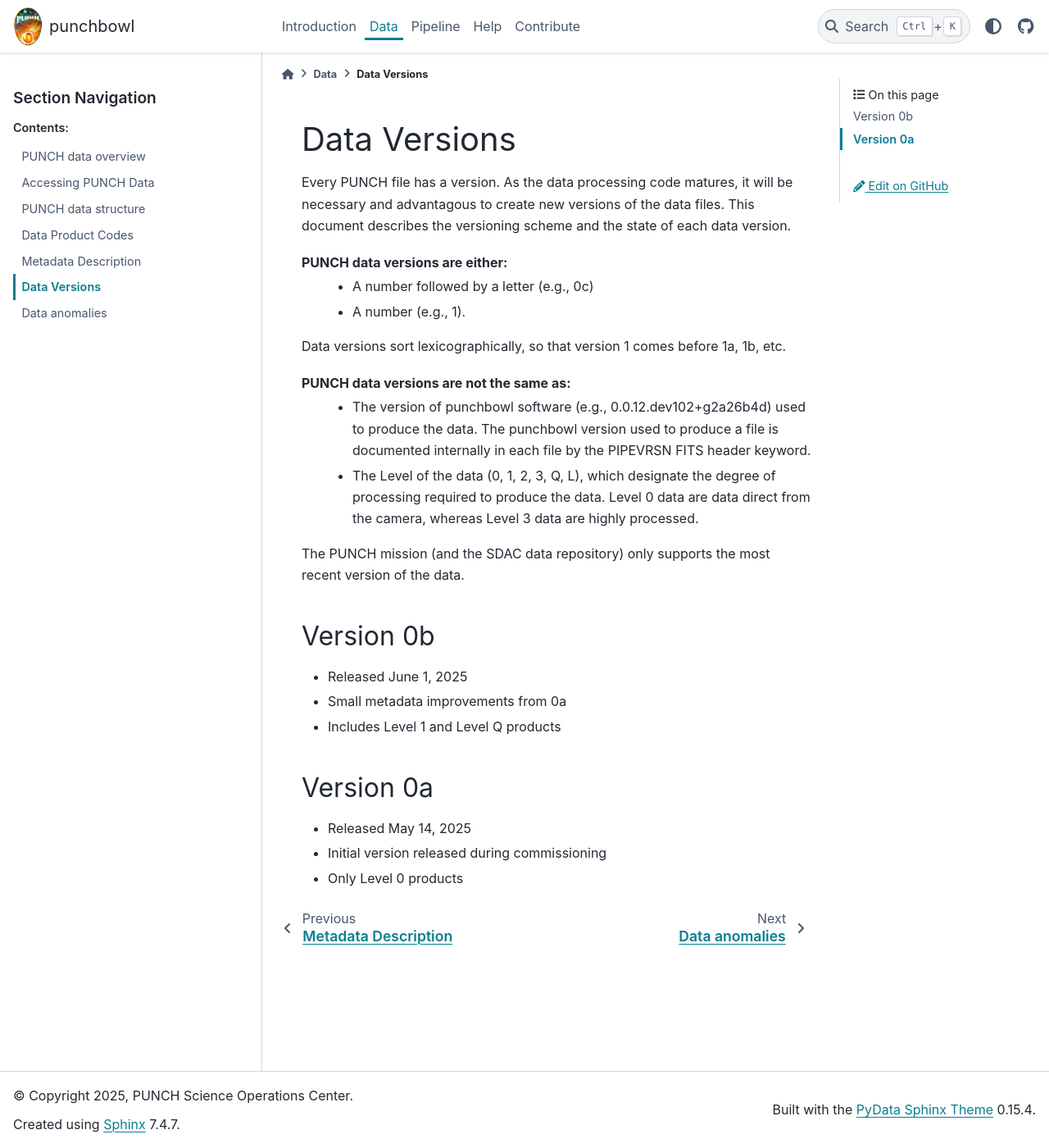
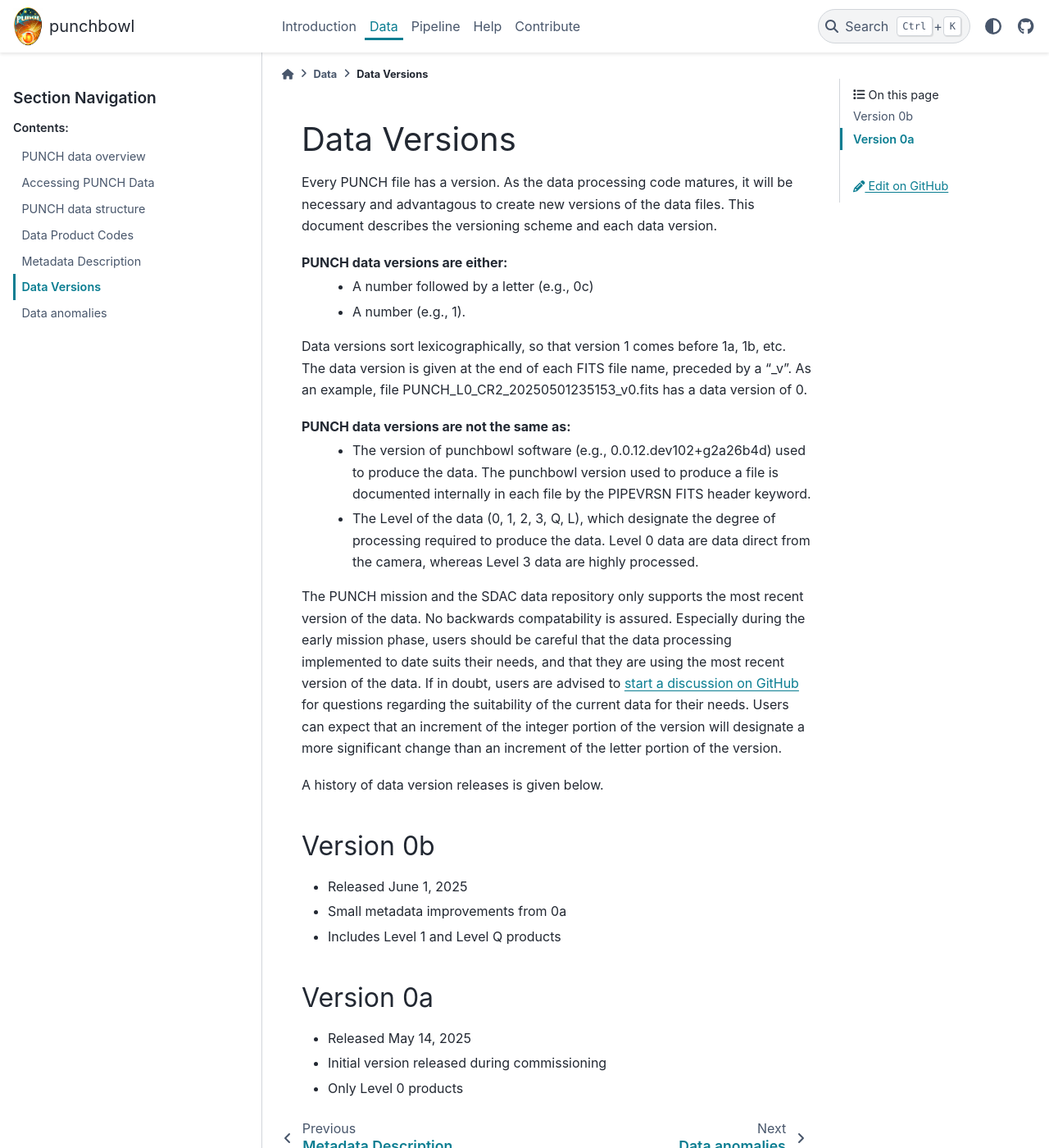
Before and after one commit to raphael-attie/punchbowl, a Sphinx documentation site: the page built from docs/data/data_versions.rst, in a window 1280 px wide and 1400 px high. Shown: the whole window at 82% size. Built offline with Sphinx 7.4.7 and the PyData theme 0.15.4, drawn with Linux system fonts in a browser that asks for light colours; pages that are not in the unit, such as notebooks, are missing from menus.

Commit message:
Further updates to data_versions.rst
Should address most of the concerns in #521.

```diff
--- a/docs/data/data_versions.rst
+++ b/docs/data/data_versions.rst
@@ -1,19 +1,21 @@
 Data Versions
 =============
 
-Every PUNCH file has a version. As the data processing code matures, it will be necessary and advantagous to create new versions of the data files. This document describes the versioning scheme and the state of each data version.
+Every PUNCH file has a version. As the data processing code matures, it will be necessary and advantagous to create new versions of the data files. This document describes the versioning scheme and each data version.
 
 PUNCH data versions are either:
   - A number followed by a letter (e.g., 0c)
   - A number (e.g., 1).
 
-Data versions sort lexicographically, so that version 1 comes before 1a, 1b, etc.
+Data versions sort lexicographically, so that version 1 comes before 1a, 1b, etc. The data version is given at the end of each FITS file name, preceded by a "_v". As an example, file PUNCH_L0_CR2_20250501235153_v0.fits has a data version of 0.
 
 PUNCH data versions are not the same as:
   - The version of punchbowl software (e.g., 0.0.12.dev102+g2a26b4d) used to produce the data. The punchbowl version used to produce a file is documented internally in each file by the PIPEVRSN FITS header keyword.
   - The Level of the data (0, 1, 2, 3, Q, L), which designate the degree of processing required to produce the data. Level 0 data are data direct from the camera, whereas Level 3 data are highly processed.
 
-The PUNCH mission (and the SDAC data repository) only supports the most recent version of the data.
+The PUNCH mission and the SDAC data repository only supports the most recent version of the data. No backwards compatability is assured. Especially during the early mission phase, users should be careful that the data processing implemented to date suits their needs, and that they are using the most recent version of the data. If in doubt, users are advised to `start a discussion on GitHub <https://github.com/punch-mission/punchbowl/discussions/new/choose>`_ for questions regarding the suitability of the current data for their needs. Users can expect that an increment of the integer portion of the version will designate a more significant change than an increment of the letter portion of the version.
+
+A history of data version releases is given below.
 
 Version 0b
 ----------
```
